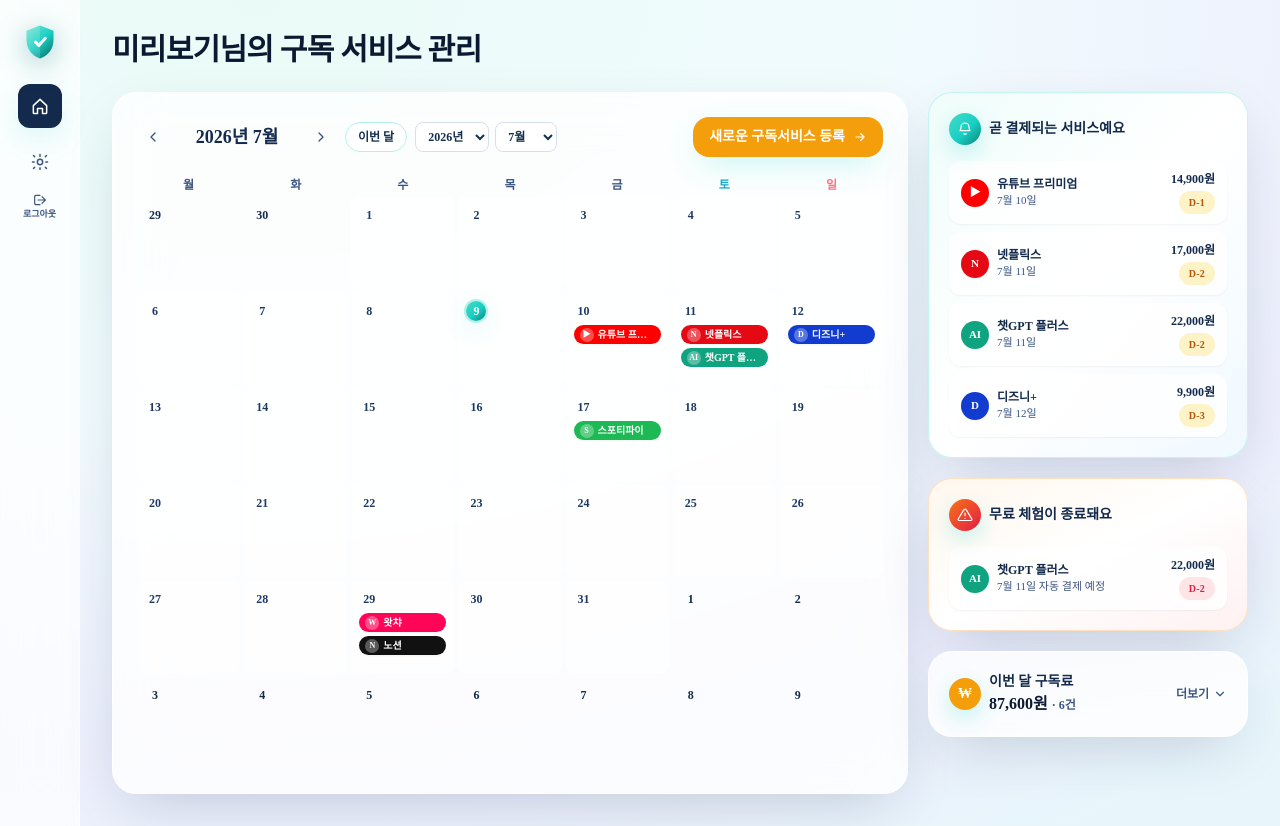
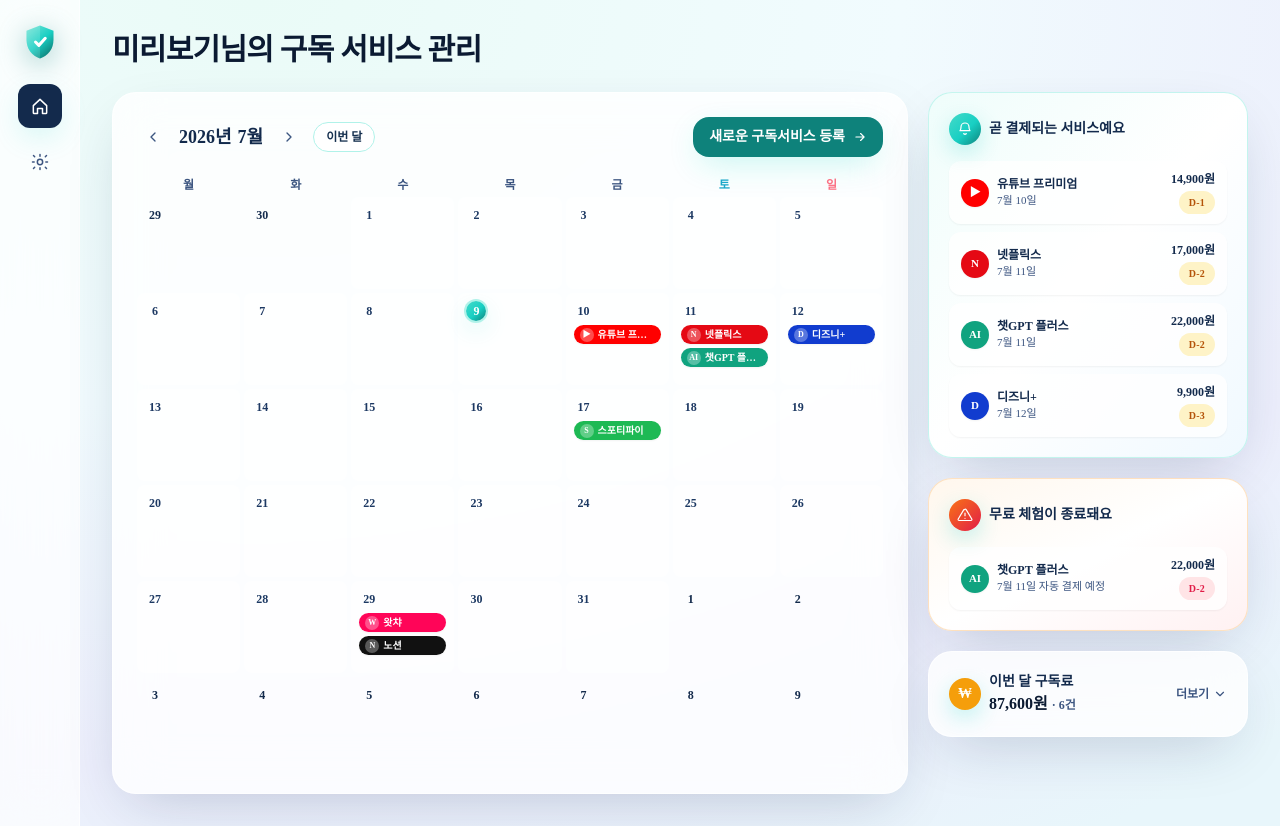
Before and after one commit to rydud314/SubGuard, a Next.js app: page / in a window 1280 px wide. Built offline with nearby package versions, Linux system fonts and the light colour scheme; a web font is replaced by a local one.

Commit message:
Add files via upload

```diff
--- a/src/components/MonthCalendar.tsx
+++ b/src/components/MonthCalendar.tsx
@@ -1,9 +1,9 @@
 "use client";
 
-import { useMemo } from "react";
+import { useMemo, useState } from "react";
 import type { Subscription } from "@/types/subscription";
 import { getOccurrenceDaysInMonth } from "@/lib/recurrence";
-import { formatMonthTitle, formatWon, isSameDay } from "@/lib/format";
+import { formatWon, isSameDay } from "@/lib/format";
 import { buildMonthGrid } from "@/lib/calendarGrid";
 
 const WEEKDAYS = ["월", "화", "수", "목", "금", "토", "일"];
@@ -36,6 +36,7 @@
   const year = currentDate.getFullYear();
   const month = currentDate.getMonth();
   const today = new Date();
+  const [openDropdown, setOpenDropdown] = useState<null | "year" | "month">(null);
 
   const grid = useMemo(() => buildMonthGrid(year, month), [year, month]);
 
@@ -65,9 +66,50 @@
               <path d="M15 6l-6 6 6 6" stroke="currentColor" strokeWidth="2" strokeLinecap="round" strokeLinejoin="round" />
             </svg>
           </button>
-          <p className="min-w-[120px] text-center text-base font-bold text-navy-800 sm:text-lg">
-            {formatMonthTitle(currentDate)}
-          </p>
+          <div className="relative flex items-center gap-0.5">
+            <button
+              type="button"
+              onClick={() => setOpenDropdown((d) => (d === "year" ? null : "year"))}
+              className="rounded px-0.5 text-base font-bold text-navy-800 transition-colors hover:text-mint-600 sm:text-lg"
+            >
+              {year}년
+            </button>
+            <button
+              type="button"
+              onClick={() => setOpenDropdown((d) => (d === "month" ? null : "month"))}
+              className="rounded px-0.5 text-base font-bold text-navy-800 transition-colors hover:text-mint-600 sm:text-lg"
+            >
+              {month + 1}월
+            </button>
+
+            {openDropdown && (
+              <>
+                <div className="fixed inset-0 z-20" onClick={() => setOpenDropdown(null)} />
+                <div className="absolute left-0 top-full z-30 mt-1.5 max-h-56 w-24 overflow-y-auto rounded-xl border border-mint-100 bg-white p-1.5 shadow-xl animate-pop-in">
+                  {(openDropdown === "year" ? YEAR_OPTIONS : MONTH_OPTIONS).map((value) => {
+                    const isYear = openDropdown === "year";
+                    const selected = isYear ? value === year : value === month;
+                    return (
+                      <button
+                        key={value}
+                        type="button"
+                        onClick={() => {
+                          onSelectMonth(isYear ? value : year, isYear ? month : value);
+                          setOpenDropdown(null);
+                        }}
+                        className={`block w-full rounded-lg px-2.5 py-1.5 text-left text-sm transition-colors ${
+                          selected ? "bg-mint-50 font-bold text-mint-700" : "text-navy-600 hover:bg-navy-50"
+                        }`}
+                      >
+                        {isYear ? `${value}년` : `${value + 1}월`}
+                      </button>
+                    );
+                  })}
+                </div>
+              </>
+            )}
+          </div>
+
           <button
             type="button"
             onClick={onNextMonth}
@@ -81,37 +123,12 @@
           <button type="button" onClick={onToday} className="btn-secondary !px-3 !py-1.5 text-xs">
             이번 달
           </button>
-
-          <div className="flex items-center gap-1.5">
-            <select
-              value={year}
-              onChange={(e) => onSelectMonth(Number(e.target.value), month)}
-              className="rounded-lg border border-navy-100 bg-white px-2 py-1.5 text-xs font-semibold text-navy-700 focus:border-mint-400 focus:outline-none"
-            >
-              {YEAR_OPTIONS.map((y) => (
-                <option key={y} value={y}>
-                  {y}년
-                </option>
-              ))}
-            </select>
-            <select
-              value={month}
-              onChange={(e) => onSelectMonth(year, Number(e.target.value))}
-              className="rounded-lg border border-navy-100 bg-white px-2 py-1.5 text-xs font-semibold text-navy-700 focus:border-mint-400 focus:outline-none"
-            >
-              {MONTH_OPTIONS.map((m) => (
-                <option key={m} value={m}>
-                  {m + 1}월
-                </option>
-              ))}
-            </select>
-          </div>
         </div>
 
         <button
           type="button"
           onClick={onRegisterClick}
-          className="inline-flex items-center justify-center gap-2 rounded-2xl bg-amber-500 px-4 py-2.5 text-xs font-bold text-white shadow-card transition-all duration-200 hover:scale-105 hover:bg-amber-600 hover:shadow-glow active:scale-95 sm:text-sm"
+          className="inline-flex items-center justify-center gap-2 rounded-2xl bg-mint-700 px-4 py-2.5 text-xs font-bold text-white shadow-card transition-all duration-200 hover:scale-105 hover:bg-mint-800 hover:shadow-glow active:scale-95 sm:text-sm"
         >
           새로운 구독서비스 등록
           <svg viewBox="0 0 24 24" fill="none" className="h-3.5 w-3.5">
--- a/src/components/Sidebar.tsx
+++ b/src/components/Sidebar.tsx
@@ -73,23 +73,6 @@
             </svg>
           </NavIcon>
 
-          <button
-            type="button"
-            onClick={() => setShowLogoutConfirm(true)}
-            className="flex flex-col items-center gap-0.5 rounded-lg px-1 py-1 text-navy-400 transition-all duration-200 hover:scale-105 hover:text-rose-500"
-          >
-            <svg viewBox="0 0 24 24" fill="none" className="h-4 w-4">
-              <path
-                d="M15 17l5-5-5-5M20 12H9M12 19H6a2 2 0 0 1-2-2V7a2 2 0 0 1 2-2h6"
-                stroke="currentColor"
-                strokeWidth="1.8"
-                strokeLinecap="round"
-                strokeLinejoin="round"
-              />
-            </svg>
-            <span className="text-[9px] font-semibold leading-none">로그아웃</span>
-          </button>
-
           {showAccountInfo && (
             <>
               <div className="fixed inset-0 z-40" onClick={() => setShowAccountInfo(false)} />
@@ -122,6 +105,28 @@
                   {account?.name || "SubGuard 사용자"}
                 </h2>
                 <p className="mt-1 text-xs text-navy-400">{account?.email}</p>
+
+                <div className="mt-5 border-t border-navy-100 pt-4">
+                  <button
+                    type="button"
+                    onClick={() => {
+                      setShowAccountInfo(false);
+                      setShowLogoutConfirm(true);
+                    }}
+                    className="mx-auto flex flex-col items-center gap-1 text-navy-400 transition-all duration-200 hover:scale-105 hover:text-rose-500"
+                  >
+                    <svg viewBox="0 0 24 24" fill="none" className="h-5 w-5">
+                      <path
+                        d="M15 17l5-5-5-5M20 12H9M12 19H6a2 2 0 0 1-2-2V7a2 2 0 0 1 2-2h6"
+                        stroke="currentColor"
+                        strokeWidth="1.8"
+                        strokeLinecap="round"
+                        strokeLinejoin="round"
+                      />
+                    </svg>
+                    <span className="text-[10px] font-semibold leading-none">로그아웃</span>
+                  </button>
+                </div>
               </div>
             </>
           )}
--- a/src/components/SubscriptionDetailModal.tsx
+++ b/src/components/SubscriptionDetailModal.tsx
@@ -33,10 +33,7 @@
   const [deleting, setDeleting] = useState(false);
 
   const isTrialWithoutPay = subscription.kind === "trial" && subscription.trial_auto_pay === false;
-  const isTrialInProgress =
-    subscription.kind === "trial" &&
-    subscription.trial_auto_pay === true &&
-    new Date() < new Date(subscription.pay_date);
+  const isTrialInProgress = subscription.kind === "trial" && new Date() < new Date(subscription.pay_date);
 
   const trialPeriodDays = (() => {
     if (!isTrialWithoutPay) return null;
--- a/src/lib/format.ts
+++ b/src/lib/format.ts
@@ -13,10 +13,6 @@
 export function parseNumberInput(raw: string): number {
   const digitsOnly = raw.replace(/[^\d]/g, "");
   return digitsOnly ? Number(digitsOnly) : 0;
-}
-
-export function formatMonthTitle(date: Date): string {
-  return `${date.getFullYear()}년 ${date.getMonth() + 1}월`;
 }
 
 export function toISODate(date: Date): string {
```
Also changed, not shown: 1 other file (tests, documents, lock files or other folders).
